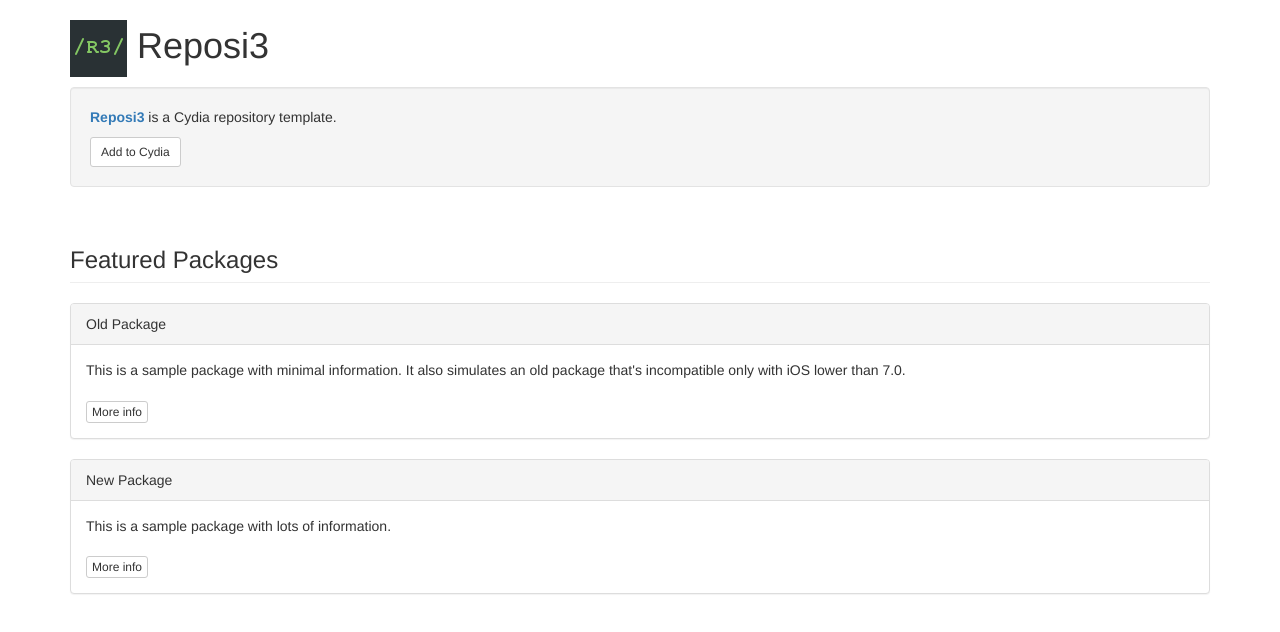
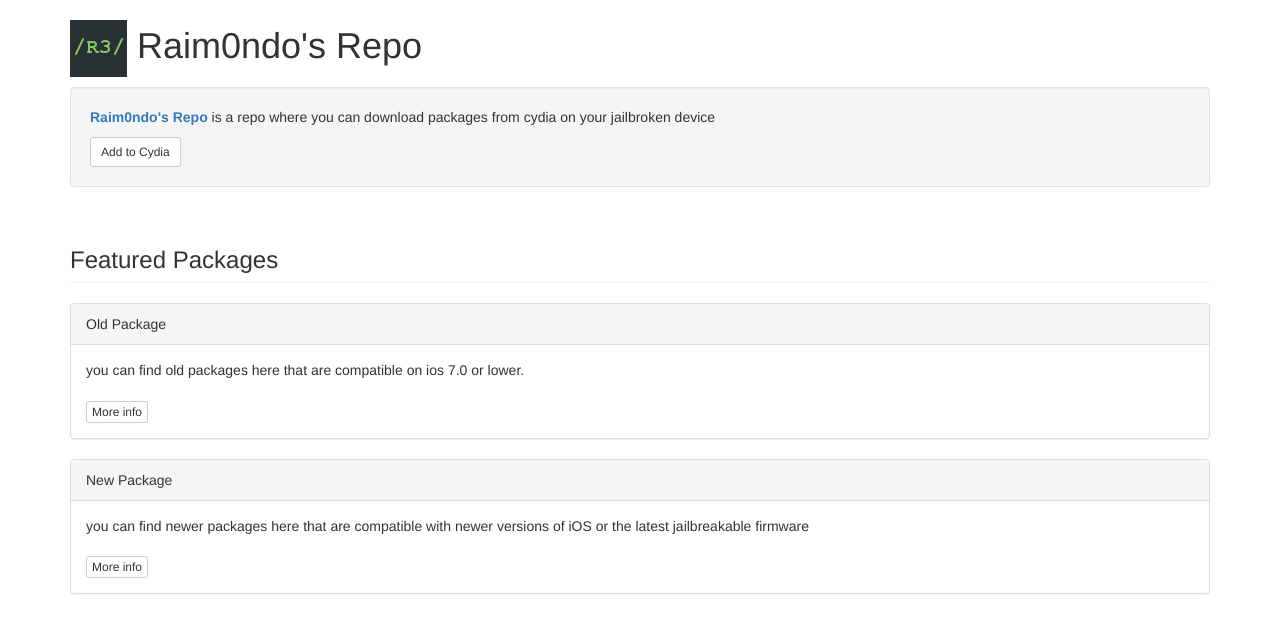
Before and after one commit to raim0ndo0511/cydiarepo, a plain HTML site: page index.html in a window 1280 px wide. Drawn offline with nearby package versions, Linux system fonts and the light colour scheme.

Commit message:
update index.html

```diff
--- a/index.html
+++ b/index.html
@@ -1,7 +1,7 @@
 <!DOCTYPE html>
 <html lang="en">
 <head>
-  <title>Reposi3</title>
+  <title>Raim0ndo's Repo</title>
   <meta charset="utf-8">
   <meta name="viewport" content="width=device-width, initial-scale=1">
   <link rel="stylesheet" href="https://maxcdn.bootstrapcdn.com/bootstrap/3.3.5/css/bootstrap.min.css">
@@ -10,12 +10,12 @@
 <body>
 
 <div class="container">
-	<h1><img src="CydiaIcon.png"> Reposi3</h1>
+	<h1><img src="CydiaIcon.png"> Raim0ndo's Repo</h1>
 </div>
 
 <div class="container">
 	<div class="well">
-		<p><span class="text-primary"><b>Reposi3</span></b> is a Cydia repository template.</p>
+		<p><span class="text-primary"><b>Raim0ndo's Repo</span></b> is a repo where you can download packages from cydia on your jailbroken device</p>
 		<a class="btn btn-sm btn-default" href="cydia://url/https://cydia.saurik.com/api/share#?source=https://supermamon.github.io/Reposi3/">Add to Cydia</a>
 	</div>
 </div>
@@ -28,8 +28,7 @@
 	<div class="panel panel-default">
 	  <div class="panel-heading">Old Package</div>
 	  <div class="panel-body">
-		This is a sample package with minimal information.
-		It also simulates an old package that's incompatible only with iOS lower than 7.0.<br /><br />
+		you can find old packages here that are compatible on ios 7.0 or lower.<br /><br />
 		<a class="btn btn-xs btn-default" href="depictions/?p=com.supermamon.oldpackage">More info</a>
 	  </div>
 	</div>
@@ -37,7 +36,7 @@
 	<div class="panel panel-default">
 	  <div class="panel-heading">New Package</div>
 	  <div class="panel-body">
-		This is a sample package with lots of information.<br /><br />
+		you can find newer packages here that are compatible with newer versions of iOS or the latest jailbreakable firmware<br /><br />
 		<a class="btn btn-xs btn-default" href="depictions/?p=com.supermamon.newpackage">More info</a>
 	  </div>
 	</div>
```
